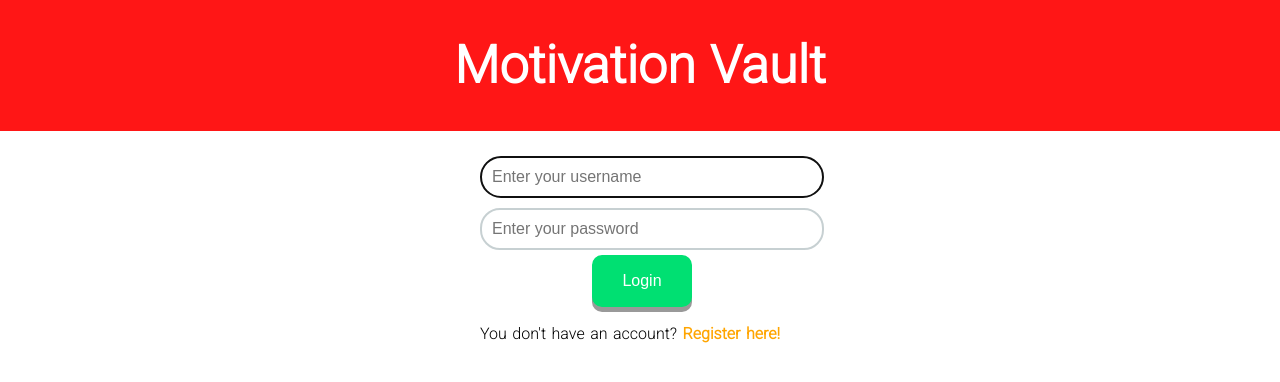
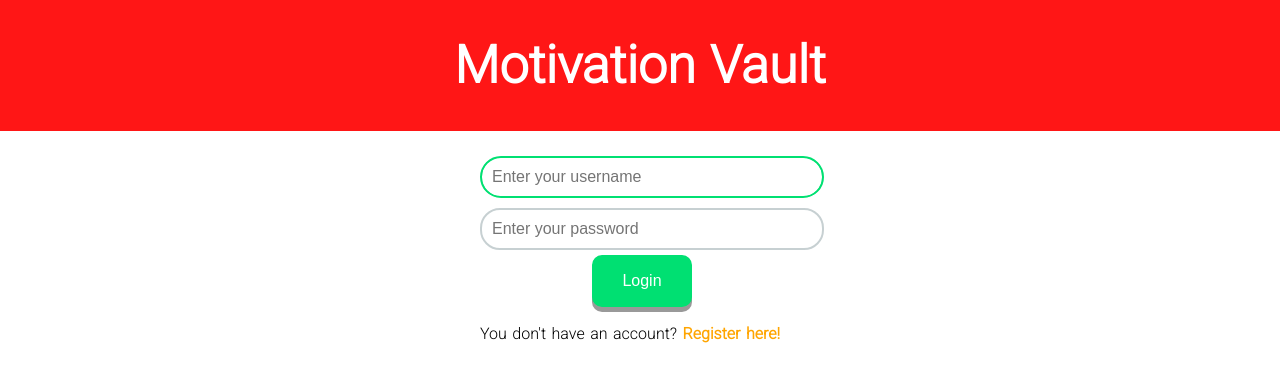
Before and after one commit to manuel12/motivation-vault, a React (Create React App) app in the folder front-end/: page / in a window 1280 px wide. Shown: the top 382 px of the page. Built offline with nearby package versions, Linux system fonts and the light colour scheme.

Commit message:
Made text selection color green. Made focused element, input and select elements color green.

```diff
--- a/front-end/src/index.css
+++ b/front-end/src/index.css
@@ -1,17 +1,25 @@
+::selection {
+  background-color: #00e072;
+  color: white;
+}
+
+:focus {
+  border-color: #00e072;
+}
+
+
 body {
   margin: 0;
-  font-family: 'Roboto', sans-serif;
-  -apple-system: "BlinkMacSystemFont", "Segoe UI",
-      "Roboto", "Oxygen", "Ubuntu", "Cantarell", "Fira Sans",
-      "Droid Sans", "Helvetica Neue", sans-serif;
+  font-family: "Roboto", sans-serif;
+  -apple-system: "BlinkMacSystemFont", "Segoe UI", "Roboto", "Oxygen", "Ubuntu",
+    "Cantarell", "Fira Sans", "Droid Sans", "Helvetica Neue", sans-serif;
   -webkit-font-smoothing: antialiased;
   -moz-osx-font-smoothing: grayscale;
-  user-select: none;
   word-spacing: 0.1em;
 }
 
 code {
-  font-family: source-code-pro, Menlo, Monaco, Consolas, 'Courier New',
+  font-family: source-code-pro, Menlo, Monaco, Consolas, "Courier New",
     monospace;
 }
 
@@ -25,7 +33,7 @@
 }
 
 .icon {
-  margin-right:5px;
+  margin-right: 5px;
   color: gray;
 }
 
@@ -38,14 +46,17 @@
   font-family: inherit;
   font-size: inherit;
   font-weight: normal;
+  outline-color: #00e072;
 }
 
 select option {
   border-color: #c7d0d2;
   font-weight: normal;
+  outline-color: #00e072;
 }
 
-input, textarea {
+input,
+textarea {
   color: grey;
   width: 100%;
   padding: 10px;
@@ -53,25 +64,9 @@
   border: 2px solid #c7d0d2;
   border-radius: 20px;
   font-size: 1rem;
-}
-
-input[type=number] {
-  color: grey;
+  outline-color: #00e072;
 }
 
 textarea {
-  font-family: 'Roboto';
+  font-family: "Roboto";
 }
-
-/* button {
-  background-color: rgb(2, 107, 255);
-  border-color: rgb(2, 107, 255);
-  color: white;
-  width: 50%;
-  margin: 0 25%;
-  padding: 8px 16px;
-  border: 1px solid;
-  border-radius: 20px;
-  font-size: 1.2rem;
-  cursor: pointer;
-} */
```
